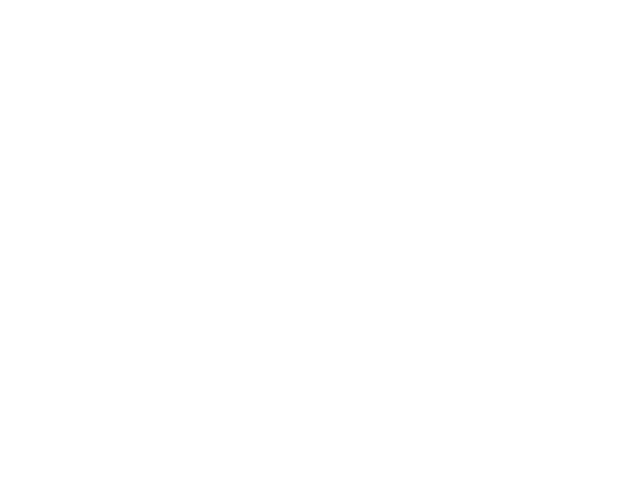
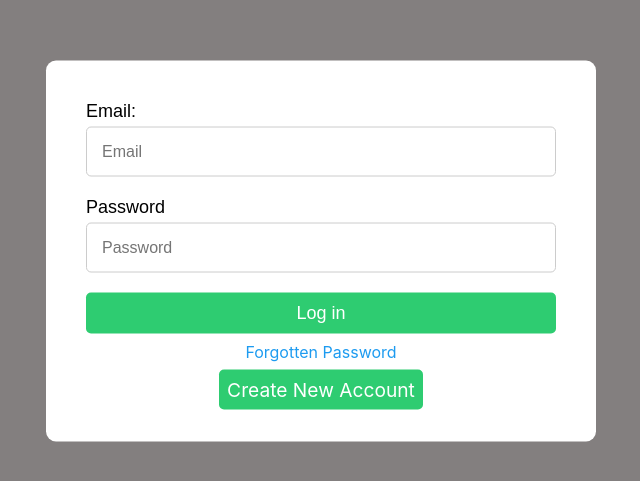
Before and after one commit to mahmudul1149/twitter-clone, a Nuxt app: page /signin in a window 1280 px wide. Before the commit this address had no page. Shown: the part 149-630 px from the top of the page, without its empty margins (319-959 px from the left). Built offline with nearby package versions, Linux system fonts and the light colour scheme.

Commit message:
Create signin page

```diff
--- a/components/leftsidebar.vue
+++ b/components/leftsidebar.vue
@@ -1,6 +1,6 @@
 <template>
   <div>
-    <header class="left-sidebar">
+    <header class="header">
       <ul>
         <li>
           <nuxt-link to="/">
@@ -203,8 +203,8 @@
 export default {};
 </script>
 
-<style lang="scss" scoped>
-.left-sidebar {
+<style lang="scss">
+.header {
   ul li {
     list-style: none;
   }
--- a/pages/index.vue
+++ b/pages/index.vue
@@ -1,5 +1,5 @@
 <template>
-  <div class="">
+  <div>
     <div class="dark-bg">
       <div class="signup-section">
         <h2>Create your account</h2>
--- /dev/null
+++ b/pages/signin.vue
@@ -0,0 +1,138 @@
+<template>
+  <div>
+    <div class="dark-bg">
+      <div class="signin-section">
+        <form>
+          <label for="#">Email:</label>
+          <input
+            type="email"
+            id="email"
+            name="email"
+            placeholder="Email"
+            required
+          />
+          <label for="#">Password</label>
+          <input
+            type="password"
+            id="password"
+            name=""
+            required
+            placeholder="Password"
+          />
+
+          <input type="submit" value="Log in" />
+          <p class="forgot-pass">Forgotten Password</p>
+          <div class="text-center">
+            <button class="create">
+              <nuxt-link to="/" class="create-btn">
+                Create New Account
+              </nuxt-link>
+            </button>
+          </div>
+        </form>
+      </div>
+    </div>
+  </div>
+</template>
+
+<script>
+export default {
+  data() {
+    return {};
+  },
+};
+</script>
+
+<style lang="scss" scoped>
+.dark-bg {
+  width: 100%;
+  height: 100vh;
+  background-color: rgb(131, 127, 127);
+}
+.text-center {
+  text-align: center;
+}
+.signin-section {
+  width: 550px;
+  position: absolute;
+  top: 50%;
+  left: 50%;
+  transform: translate(-50%, -50%);
+  background: #fff;
+  padding: 40px;
+  border-radius: 10px;
+  .create {
+    margin-top: 1rem;
+    border: none;
+    outline: none;
+  }
+  .create-btn {
+    cursor: pointer;
+    font-family: TwitterChirp, -apple-system, BlinkMacSystemFont, "Segoe UI",
+      Roboto, Helvetica, Arial, sans-serif;
+    border: none;
+    outline: none;
+    font-size: 1.2rem;
+    padding: 0.5rem;
+    margin-top: 0.5rem;
+    color: #fff;
+    background: transparent;
+    border-radius: 5px;
+    background-color: #2ecc71;
+    text-decoration: none;
+  }
+
+  .forgot-pass {
+    text-align: left;
+    font-family: TwitterChirp, -apple-system, BlinkMacSystemFont, "Segoe UI",
+      Roboto, Helvetica, Arial, sans-serif;
+    text-align: center;
+    padding-top: 0.5rem;
+    color: #1d9bf0;
+    cursor: pointer;
+    &:hover {
+      text-decoration: underline;
+    }
+  }
+
+  form {
+    text-align: left;
+  }
+
+  form label {
+    display: block;
+    margin-bottom: 5px;
+    font-size: 18px;
+    font-weight: 500;
+    font-family: Arial, Helvetica, sans-serif;
+  }
+
+  form input[type="password"],
+  form input[type="email"],
+  form select {
+    width: 100%;
+    padding: 15px;
+    border: 1px solid #ccc;
+    outline-color: #1d9bf0;
+    border-radius: 5px;
+    margin-bottom: 20px;
+    font-size: 16px;
+  }
+
+  form input[type="submit"] {
+    background-color: #2ecc71;
+    color: #fff;
+    padding: 10px 20px;
+    border: none;
+    border-radius: 5px;
+    font-size: 18px;
+    width: 100%;
+    font-family: Arial, Helvetica, sans-serif;
+    cursor: pointer;
+  }
+
+  form input[type="submit"]:hover {
+    background-color: #27ae60;
+  }
+}
+</style>
```
